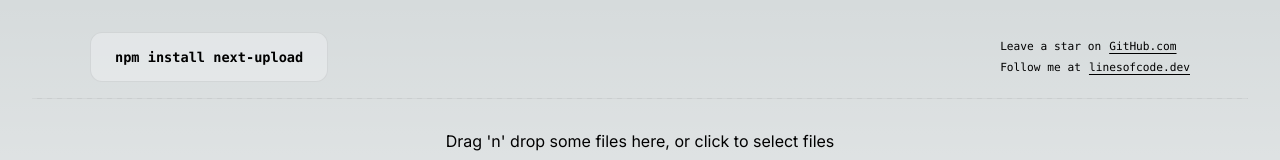
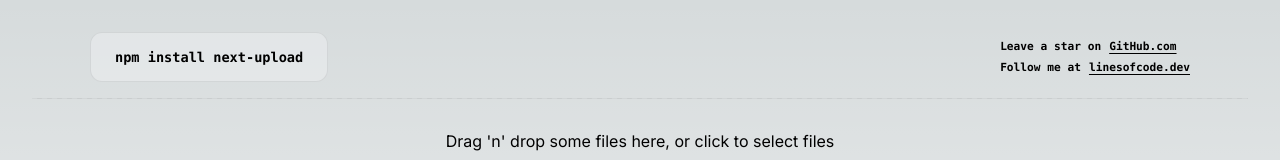
Before and after one commit to TimMikeladze/next-upload, a Next.js app in the folder examples/next-upload-example/: page / in a window 1280 px wide. Shown: the top 160 px of the page. Built offline with nearby package versions, Linux system fonts and the light colour scheme; no server answers.

Commit message:
feat: wip

```diff
--- a/examples/next-upload-example/src/app/page.module.css
+++ b/examples/next-upload-example/src/app/page.module.css
@@ -22,6 +22,7 @@
 
 .builtBy {
   font-size: 0.7rem;
+  font-weight: bold;
   text-align: left;
   display: flex;
   flex-direction: column;
--- a/examples/next-upload-example/src/app/page.tsx
+++ b/examples/next-upload-example/src/app/page.tsx
@@ -1,5 +1,5 @@
 import styles from './page.module.css';
-import InstallCode from '@/components/InstallCode';
+import ExampleInstallCommand from '@/components/ExampleInstallCommand';
 import FileUpload from '@/components/FileUpload';
 
 const textToCopy = 'npm install next-upload';
@@ -8,7 +8,7 @@ export default async function Home() {
   return (
     <main className={styles.main}>
       <div className={styles.description}>
-        <InstallCode textToCopy={textToCopy} />
+        <ExampleInstallCommand textToCopy={textToCopy} />
         <div className={styles.builtBy}>
           <div className={styles.row}>
             Leave a star on
--- a/examples/next-upload-example/src/components/InstallCode.tsx
+++ b/examples/next-upload-example/src/components/ExampleInstallCommand.tsx
@@ -6,11 +6,11 @@
 import toast from 'react-hot-toast';
 import styles from '../app/page.module.css';
 
-export interface InstallCodeProps {
+export interface ExampleInstallCommandProps {
   textToCopy: string;
 }
 
-const InstallCode = (props: InstallCodeProps) => {
+const ExampleInstallCommand = (props: ExampleInstallCommandProps) => {
   const handleCopy = async () => {
     if (!navigator?.clipboard) {
       console.warn('Clipboard not supported');
@@ -38,4 +38,4 @@ const InstallCode = (props: InstallCodeProps) => {
   );
 };
 
-export default InstallCode;
+export default ExampleInstallCommand;
```
Also changed, not shown: 1 other file (tests, documents, lock files or other folders).
